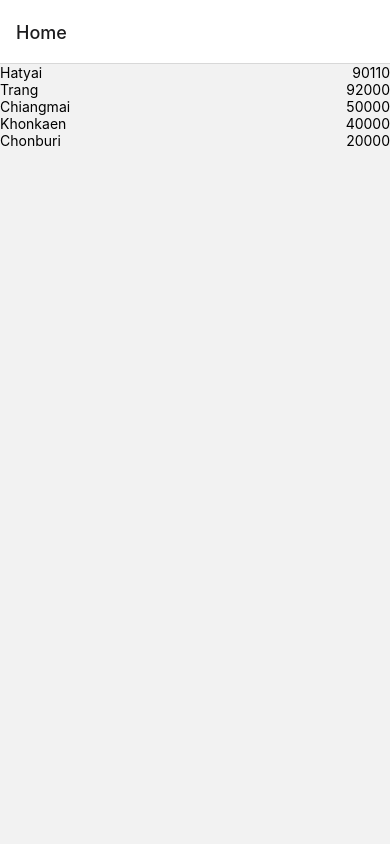
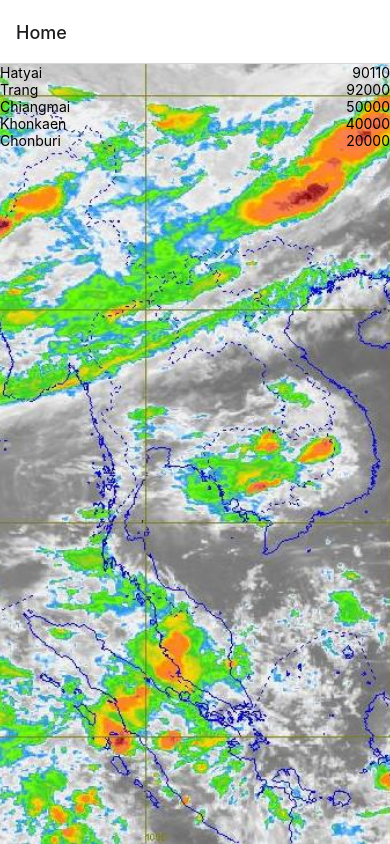
Before and after one commit to 6310110107/3SA04, a React Native app: screen /Home in a window 390 px wide. Built offline with nearby package versions, Linux system fonts and the light colour scheme.

Commit message:
Part6.1 add background in Home page

```diff
--- a/screen/ZipCodeScreen.js
+++ b/screen/ZipCodeScreen.js
@@ -1,6 +1,6 @@
 import React from "react";
 import { FlatList, TouchableHighlight } from "react-native";
-import { StatusBar, View, Text, StyleSheet } from "react-native";
+import { StatusBar, StyleSheet, Text, View, ImageBackground } from "react-native";
 import { useNavigation } from "@react-navigation/native";
 
 
@@ -32,14 +32,16 @@ const _keyExtractor = item => item.code
 export default function ZipCodeScreen() {
     const navigation = useNavigation()
     return (
-        <View>
+        <ImageBackground source={require('../b.jpg')} style={style.backdrop}>
+            <View>
             <FlatList
-            data = {availableZipItems}
-            keyExtractor = {_keyExtractor}
-            renderItem = {({item}) => <ZipItem {...item} navigation={navigation}/>}
-          />
-        <StatusBar styte="auto"/>
-        </View>
+                data={availableZipItems}
+                keyExtractor={_keyExtractor}
+                renderItem={({item}) => <ZipItem {...item} navigation={navigation}/>}
+                />
+                <StatusBar style="auto" />
+            </View>
+        </ImageBackground>
     )
 }
 
@@ -58,6 +60,11 @@ const style = StyleSheet.create(
 
       zipCode: {
         flex: 1,
+      },
+
+      backdrop: {
+        width: '100%',
+        height: '100%',
       }
     }
   )
```
Also changed, not shown: App.js (line endings or trailing spaces), b.jpg (added).
